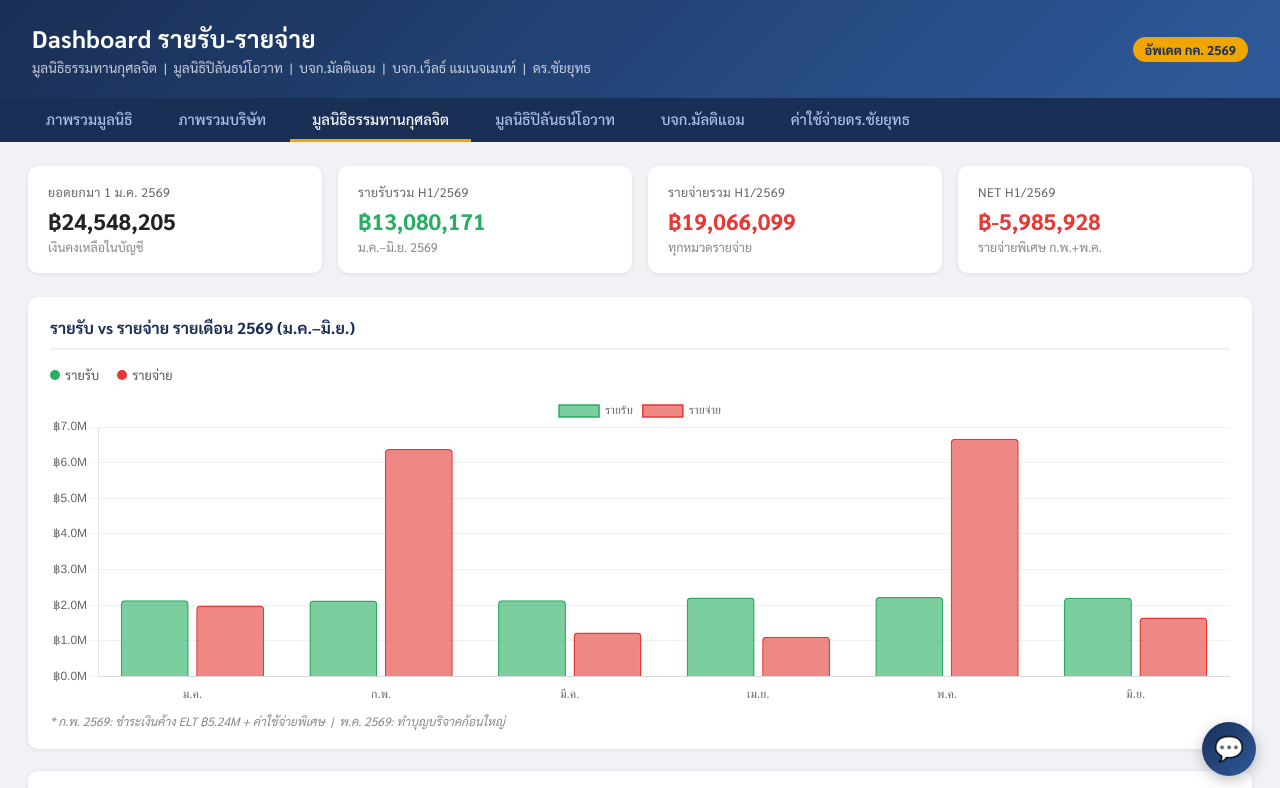
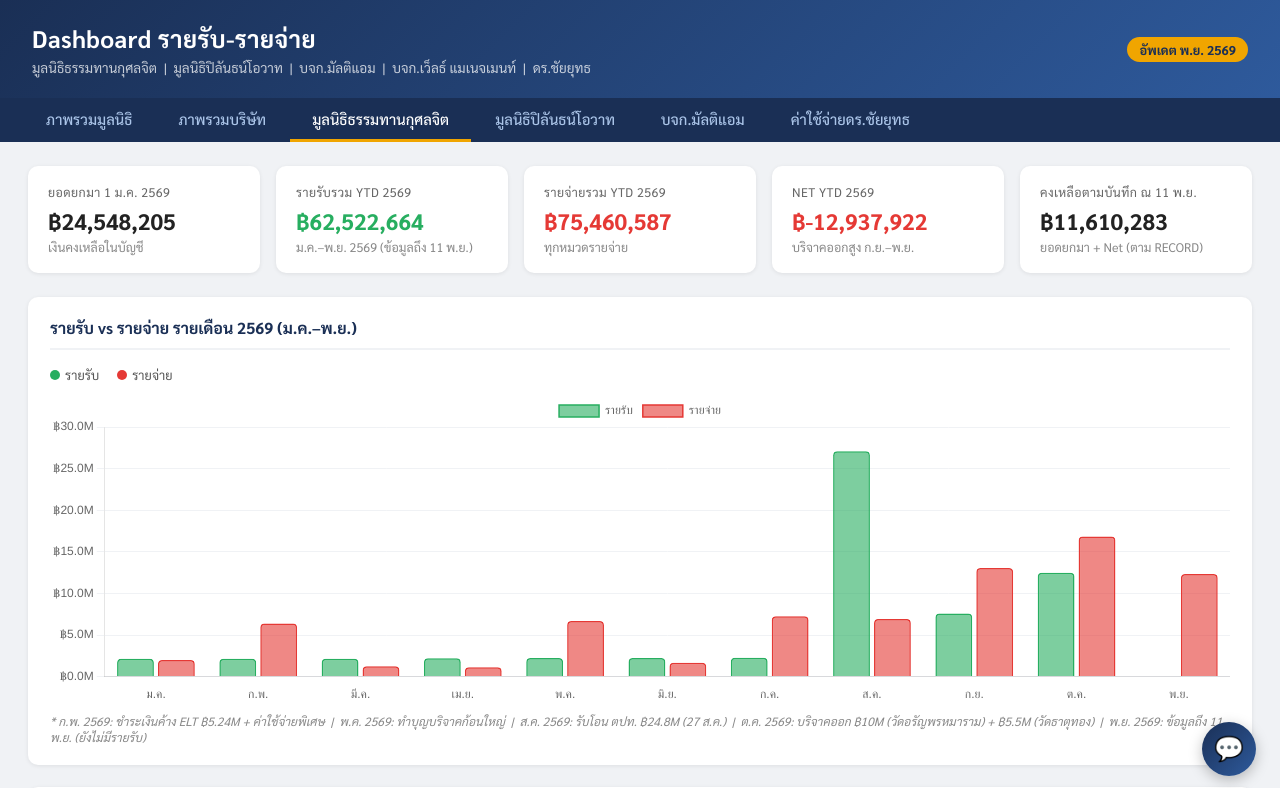
Before and after one commit to chaichatp/co-rev-exp-dashboard, a plain HTML site: page index.html in a window 1280 px wide. Both pictures are taken after a click on the element "มูลนิธิธรรมทานกุศลจิต". Shown: the top 788 px of the page. Drawn offline with nearby package versions, Linux system fonts and the light colour scheme.

Commit message:
Update MFSB/POF 2569 data through Nov (was stopped at June)
- Extend 2026 monthly tables/charts Jan-Jun -> Jan-Nov from RECORD sheets
  (MFSB through 11 Nov, POF through 10 Nov); H1 labels -> YTD 2569
- Refresh June, which was revised after the July snapshot: MFSB +20,000
  receipt (30/06), POF +175,644 of 25/06 expenses
- Add closing-balance card per foundation (opening + Net, per RECORD)
- Update annotations (Aug 24.8M inflow, Oct large donations, POF Oct 25.2M)
- Header badge: Jul -> Nov 2569

Co-Authored-By: Claude Sonnet 5.5 <noreply@anthropic.com>

```diff
--- a/index.html
+++ b/index.html
@@ -105,7 +105,7 @@ tr:hover td:first-child,tr:hover td:nth-child(2){background:#fafbff}
     <h1>Dashboard รายรับ-รายจ่าย</h1>
     <div class="sub">มูลนิธิธรรมทานกุศลจิต &nbsp;|&nbsp; มูลนิธิปิลันธน์โอวาท &nbsp;|&nbsp; บจก.มัลติแอม &nbsp;|&nbsp; บจก.เว็ลธ์ แมเนจเมนท์ &nbsp;|&nbsp; ดร.ชัยยุทธ</div>
   </div>
-  <div class="badge">อัพเดต กค. 2569</div>
+  <div class="badge">อัพเดต พ.ย. 2569</div>
 </header>
 
 <!-- Floating chatbot balloon -->
@@ -137,19 +137,20 @@ tr:hover td:first-child,tr:hover td:nth-child(2){background:#fafbff}
 <div id="tab-mfsb" class="page">
   <div class="cards">
     <div class="card"><div class="label">ยอดยกมา 1 ม.ค. 2569</div><div class="value">฿24,548,205</div><div class="sub">เงินคงเหลือในบัญชี</div></div>
-    <div class="card"><div class="label">รายรับรวม H1/2569</div><div class="value pos">฿13,080,171</div><div class="sub">ม.ค.–มิ.ย. 2569</div></div>
-    <div class="card"><div class="label">รายจ่ายรวม H1/2569</div><div class="value neg">฿19,066,099</div><div class="sub">ทุกหมวดรายจ่าย</div></div>
-    <div class="card"><div class="label">Net H1/2569</div><div class="value neg">฿-5,985,928</div><div class="sub">รายจ่ายพิเศษ ก.พ.+พ.ค.</div></div>
+    <div class="card"><div class="label">รายรับรวม YTD 2569</div><div class="value pos">฿62,522,664</div><div class="sub">ม.ค.–พ.ย. 2569 (ข้อมูลถึง 11 พ.ย.)</div></div>
+    <div class="card"><div class="label">รายจ่ายรวม YTD 2569</div><div class="value neg">฿75,460,587</div><div class="sub">ทุกหมวดรายจ่าย</div></div>
+    <div class="card"><div class="label">Net YTD 2569</div><div class="value neg">฿-12,937,922</div><div class="sub">บริจาคออกสูง ก.ย.–พ.ย.</div></div>
+    <div class="card"><div class="label">คงเหลือตามบันทึก ณ 11 พ.ย.</div><div class="value">฿11,610,283</div><div class="sub">ยอดยกมา + Net (ตาม RECORD)</div></div>
   </div>
 
   <div class="section">
-    <h2>รายรับ vs รายจ่าย รายเดือน 2569 (ม.ค.–มิ.ย.)</h2>
+    <h2>รายรับ vs รายจ่าย รายเดือน 2569 (ม.ค.–พ.ย.)</h2>
     <div class="legend">
       <span><span class="legend-dot" style="background:#27ae60"></span>รายรับ</span>
       <span><span class="legend-dot" style="background:#e53935"></span>รายจ่าย</span>
     </div>
     <div class="chart-wrap"><canvas id="mfsbBarChart2026"></canvas></div>
-    <p class="ann-label">* ก.พ. 2569: ชำระเงินค้าง ELT ฿5.24M + ค่าใช้จ่ายพิเศษ &nbsp;|&nbsp; พ.ค. 2569: ทำบุญบริจาคก้อนใหญ่</p>
+    <p class="ann-label">* ก.พ. 2569: ชำระเงินค้าง ELT ฿5.24M + ค่าใช้จ่ายพิเศษ &nbsp;|&nbsp; พ.ค. 2569: ทำบุญบริจาคก้อนใหญ่ &nbsp;|&nbsp; ส.ค. 2569: รับโอน ตปท. ฿24.8M (27 ส.ค.) &nbsp;|&nbsp; ต.ค. 2569: บริจาคออก ฿10M (วัดอรัญพรหมาราม) + ฿5.5M (วัดธาตุทอง) &nbsp;|&nbsp; พ.ย. 2569: ข้อมูลถึง 11 พ.ย. (ยังไม่มีรายรับ)</p>
   </div>
 
   <div class="section">
@@ -158,10 +159,10 @@ tr:hover td:first-child,tr:hover td:nth-child(2){background:#fafbff}
       <thead><tr><th>เดือน</th><th>รายรับ (฿)</th><th>รายจ่าย (฿)</th><th>Net Flow (฿)</th></tr></thead>
       <tbody id="mfsbTable2026"></tbody>
       <tfoot><tr style="background:#f8f9fa;font-weight:700">
-        <td>รวม H1/2569</td>
-        <td class="tpos">13,080,171</td>
-        <td class="tneg">-19,066,099</td>
-        <td class="tneg">-5,985,928</td>
+        <td>รวม ม.ค.–พ.ย. 2569</td>
+        <td class="tpos">62,522,664</td>
+        <td class="tneg">-75,460,587</td>
+        <td class="tneg">-12,937,922</td>
       </tr></tfoot>
     </table>
   </div>
@@ -197,19 +198,20 @@ tr:hover td:first-child,tr:hover td:nth-child(2){background:#fafbff}
 <div id="tab-pof" class="page">
   <div class="cards">
     <div class="card"><div class="label">ยอดยกมา 1 ม.ค. 2569</div><div class="value">฿16,820,052</div><div class="sub">เงินคงเหลือในบัญชี</div></div>
-    <div class="card"><div class="label">รายรับรวม H1/2569</div><div class="value pos">฿4,633,625</div><div class="sub">รับโอน ตปท. พ.ค.–มิ.ย.</div></div>
-    <div class="card"><div class="label">รายจ่ายรวม H1/2569</div><div class="value neg">฿4,628,956</div><div class="sub">ทำบุญบริจาค + ค่าดำเนินการ</div></div>
-    <div class="card"><div class="label">Net H1/2569</div><div class="value pos">฿+4,669</div><div class="sub">รายรับ ≈ รายจ่าย</div></div>
+    <div class="card"><div class="label">รายรับรวม YTD 2569</div><div class="value pos">฿34,546,025</div><div class="sub">รับโอน ตปท. พ.ค.–ต.ค. (ข้อมูลถึง 10 พ.ย.)</div></div>
+    <div class="card"><div class="label">รายจ่ายรวม YTD 2569</div><div class="value neg">฿11,941,329</div><div class="sub">ทำบุญบริจาค + ค่าดำเนินการ</div></div>
+    <div class="card"><div class="label">Net YTD 2569</div><div class="value pos">฿+22,604,696</div><div class="sub">รับโอน ต.ค. ฿25.2M</div></div>
+    <div class="card"><div class="label">คงเหลือตามบันทึก ณ 10 พ.ย.</div><div class="value">฿39,424,748</div><div class="sub">ยอดยกมา + Net (ตาม RECORD)</div></div>
   </div>
 
   <div class="section">
-    <h2>รายรับ vs รายจ่าย รายเดือน 2569 (ม.ค.–มิ.ย.)</h2>
+    <h2>รายรับ vs รายจ่าย รายเดือน 2569 (ม.ค.–พ.ย.)</h2>
     <div class="legend">
       <span><span class="legend-dot" style="background:#27ae60"></span>รายรับ</span>
       <span><span class="legend-dot" style="background:#e53935"></span>รายจ่าย</span>
     </div>
     <div class="chart-wrap"><canvas id="pofMonthlyBar"></canvas></div>
-    <p class="ann-label">* ม.ค.–เม.ย.: ไม่มีรายรับ (ทำบุญบริจาคอย่างเดียว) &nbsp;|&nbsp; พ.ค.–มิ.ย.: รับโอน ตปท.</p>
+    <p class="ann-label">* ม.ค.–เม.ย.: ไม่มีรายรับ (ทำบุญบริจาคอย่างเดียว) &nbsp;|&nbsp; พ.ค.–ต.ค.: รับโอน ตปท. (ต.ค. 4 ก้อน รวม ฿25.2M) &nbsp;|&nbsp; พ.ย.: ข้อมูลถึง 10 พ.ย.</p>
   </div>
 
   <div class="section">
@@ -218,7 +220,7 @@ tr:hover td:first-child,tr:hover td:nth-child(2){background:#fafbff}
       <thead><tr><th>เดือน</th><th>รายรับ (฿)</th><th>รายจ่าย (฿)</th><th>Net Flow (฿)</th></tr></thead>
       <tbody id="pofMonthlyTable"></tbody>
       <tfoot><tr style="background:#f8f9fa;font-weight:700">
-        <td>รวม H1/2569</td><td class="tpos">4,633,625</td><td class="tneg">-4,628,956</td><td class="tpos">+4,669</td>
+        <td>รวม ม.ค.–พ.ย. 2569</td><td class="tpos">34,546,025</td><td class="tneg">-11,941,329</td><td class="tpos">+22,604,696</td>
       </tr></tfoot>
     </table>
   </div>
@@ -340,8 +342,8 @@ tr:hover td:first-child,tr:hover td:nth-child(2){background:#fafbff}
     <table>
       <thead><tr><th>Entity</th><th>ประเภท</th><th>ข้อมูลล่าสุด</th><th>รายรับ (฿)</th><th>รายจ่าย (฿)</th><th>Net (฿)</th></tr></thead>
       <tbody>
-        <tr><td><strong>มูลนิธิ ธรรมทานกุศลจิต (MFSB)</strong></td><td>มูลนิธิ</td><td>H1/2569</td><td class="tpos">13,080,171</td><td class="tneg">19,066,099</td><td class="tneg">-5,985,928</td></tr>
-        <tr><td><strong>มูลนิธิ ปิลันธน์โอวาท (POF)</strong></td><td>มูลนิธิ</td><td>H1/2569</td><td class="tpos">4,633,625</td><td class="tneg">4,628,956</td><td class="tpos">+4,669</td></tr>
+        <tr><td><strong>มูลนิธิ ธรรมทานกุศลจิต (MFSB)</strong></td><td>มูลนิธิ</td><td>ม.ค.–พ.ย. 2569</td><td class="tpos">62,522,664</td><td class="tneg">75,460,587</td><td class="tneg">-12,937,922</td></tr>
+        <tr><td><strong>มูลนิธิ ปิลันธน์โอวาท (POF)</strong></td><td>มูลนิธิ</td><td>ม.ค.–พ.ย. 2569</td><td class="tpos">34,546,025</td><td class="tneg">11,941,329</td><td class="tpos">+22,604,696</td></tr>
         <tr><td><strong>ค่าใช้จ่ายดร.ชัยยุทธ</strong></td><td>ส่วนตัว</td><td>2568–2569</td><td>—</td><td class="tneg">450,726</td><td class="tneg">-450,726</td></tr>
       </tbody>
     </table>
@@ -350,17 +352,17 @@ tr:hover td:first-child,tr:hover td:nth-child(2){background:#fafbff}
   <div class="cards">
     <div class="card"><div class="label">MFSB – ยอดยกมา 2569</div><div class="value">฿24,548,205</div><div class="note">มูลนิธิ ธรรมทานกุศลจิต</div></div>
     <div class="card"><div class="label">POF – ยอดยกมา 1 ม.ค. 2569</div><div class="value">฿16,820,052</div><div class="note">มูลนิธิ ปิลันธน์โอวาท</div></div>
-    <div class="card"><div class="label">MFSB Net H1/2569</div><div class="value neg">฿-5,985,928</div><div class="note">รายจ่ายพิเศษ ก.พ.+พ.ค.</div></div>
-    <div class="card"><div class="label">POF Net H1/2569</div><div class="value pos">฿+4,669</div><div class="note">รายรับ ≈ รายจ่าย</div></div>
+    <div class="card"><div class="label">MFSB Net YTD 2569</div><div class="value neg">฿-12,937,922</div><div class="note">ม.ค.–พ.ย. (ถึง 11 พ.ย.)</div></div>
+    <div class="card"><div class="label">POF Net YTD 2569</div><div class="value pos">฿+22,604,696</div><div class="note">ม.ค.–พ.ย. (ถึง 10 พ.ย.)</div></div>
   </div>
 
   <div class="section">
-    <h2>เปรียบเทียบ MFSB vs POF — H1/2569 รายรับ / รายจ่าย / Net</h2>
+    <h2>เปรียบเทียบ MFSB vs POF — YTD 2569 (ม.ค.–พ.ย.) รายรับ / รายจ่าย / Net</h2>
     <div class="chart-wrap"><canvas id="summaryCompare"></canvas></div>
   </div>
 
   <div class="section">
-    <h2>MFSB รายรับรายเดือน H1/2569</h2>
+    <h2>MFSB รายรับรายเดือน 2569 (ม.ค.–พ.ย.)</h2>
     <div class="chart-wrap"><canvas id="sumIncomeBar"></canvas></div>
   </div>
 </div>
@@ -447,17 +449,18 @@ const chartOpts=(yUnit='M')=>({responsive:true,maintainAspectRatio:false,
   scales:{y:{ticks:{callback:v=>'฿'+(v/1e6).toFixed(1)+yUnit},grid:{color:'#f0f2f5'}},x:{grid:{display:false}}}});
 
 const months6=['ม.ค.','ก.พ.','มี.ค.','เม.ย.','พ.ค.','มิ.ย.'];
+const months11=['ม.ค.','ก.พ.','มี.ค.','เม.ย.','พ.ค.','มิ.ย.','ก.ค.','ส.ค.','ก.ย.','ต.ค.','พ.ย.'];
 const months12=['ม.ค.','ก.พ.','มี.ค.','เม.ย.','พ.ค.','มิ.ย.','ก.ค.','ส.ค.','ก.ย.','ต.ค.','พ.ย.','ธ.ค.'];
 const mnFullTh=['มกราคม','กุมภาพันธ์','มีนาคม','เมษายน','พฤษภาคม','มิถุนายน','กรกฎาคม','สิงหาคม','กันยายน','ตุลาคม','พฤศจิกายน','ธันวาคม'];
 
-// ─── MFSB 2026 (Jan–Jun, from RECORD) ───
-const mfsbRev2026=[2141916,2137112,2140229,2216803,2232356,2211755];
-const mfsbExp2026=[1995779,6381257,1236044,1120584,6672281,1660154];
-const mfsbNet2026=[146137,-4244144,904184,1096219,-4439925,551601];
+// ─── MFSB 2026 (Jan–Nov 11, from RECORD) ───
+const mfsbRev2026=[2141916,2137112,2140229,2216803,2232356,2231755,2266108,27084746,7578559,12493080,0];
+const mfsbExp2026=[1995779,6381257,1236044,1120584,6672281,1660154,7258152,6933152,13052133,16834105,12316944];
+const mfsbNet2026=[146137,-4244144,904184,1096219,-4439925,571601,-4992044,20151594,-5473574,-4341025,-12316944];
 
 // Populate MFSB 2026 table
 const mfsb26Tbody=document.getElementById('mfsbTable2026');
-[0,1,2,3,4,5].forEach(i=>{
+[0,1,2,3,4,5,6,7,8,9,10].forEach(i=>{
   const n=mfsbNet2026[i];
   const r=document.createElement('tr');
   r.innerHTML=`<td>${mnFullTh[i]} 2569</td>
@@ -467,7 +470,7 @@ const mfsb26Tbody=document.getElementById('mfsbTable2026');
   mfsb26Tbody.appendChild(r);
 });
 
-new Chart(document.getElementById('mfsbBarChart2026'),{type:'bar',data:{labels:months6,datasets:[
+new Chart(document.getElementById('mfsbBarChart2026'),{type:'bar',data:{labels:months11,datasets:[
   {label:'รายรับ',data:mfsbRev2026,backgroundColor:GREEN+'99',borderColor:GREEN,borderWidth:1.5,borderRadius:4},
   {label:'รายจ่าย',data:mfsbExp2026,backgroundColor:RED+'99',borderColor:RED,borderWidth:1.5,borderRadius:4}
 ]},options:chartOpts()});
@@ -497,13 +500,13 @@ new Chart(document.getElementById('mfsbBarChart2025'),{type:'bar',data:{labels:m
   scales:{y:{ticks:{callback:v=>'฿'+(v/1e6).toFixed(1)+'M'},grid:{color:'#f0f2f5'}},
     x:{grid:{display:false},ticks:{font:{size:10}}}}}});
 
-// ─── POF 2026 (Jan–Jun, from RECORD) ───
-const pofRev2026=[0,0,0,0,3095100,1538525];
-const pofExp2026=[3200,412300,1417938,338000,810000,1647518];
-const pofNet2026=[-3200,-412300,-1417938,-338000,2285100,-108993];
+// ─── POF 2026 (Jan–Nov 10, from RECORD) ───
+const pofRev2026=[0,0,0,0,3095100,1538525,1577950,1577000,1568925,25188525,0];
+const pofExp2026=[3200,412300,1417938,338000,810000,1823162,1191016,2544649,2448064,680000,273000];
+const pofNet2026=[-3200,-412300,-1417938,-338000,2285100,-284637,386934,-967649,-879139,24508525,-273000];
 
 const pof26Tbody=document.getElementById('pofMonthlyTable');
-[0,1,2,3,4,5].forEach(i=>{
+[0,1,2,3,4,5,6,7,8,9,10].forEach(i=>{
   const n=pofNet2026[i];
   const r=document.createElement('tr');
   r.innerHTML=`<td>${mnFullTh[i]} 2569</td>
@@ -513,7 +516,7 @@ const pof26Tbody=document.getElementById('pofMonthlyTable');
   pof26Tbody.appendChild(r);
 });
 
-new Chart(document.getElementById('pofMonthlyBar'),{type:'bar',data:{labels:months6,datasets:[
+new Chart(document.getElementById('pofMonthlyBar'),{type:'bar',data:{labels:months11,datasets:[
   {label:'รายรับ',data:pofRev2026,backgroundColor:GREEN+'99',borderColor:GREEN,borderWidth:1.5,borderRadius:4},
   {label:'รายจ่าย',data:pofExp2026,backgroundColor:RED+'99',borderColor:RED,borderWidth:1.5,borderRadius:4}
 ]},options:chartOpts()});
@@ -610,16 +613,16 @@ new Chart(document.getElementById('mamAnnualChart'),{type:'bar',data:{
 new Chart(document.getElementById('summaryCompare'),{type:'bar',data:{
   labels:['รายรับ','รายจ่าย','Net'],
   datasets:[
-    {label:'MFSB (H1/2569)',data:[13080171,19066099,-5985928],
+    {label:'MFSB (YTD 2569)',data:[62522664,75460587,-12937922],
       backgroundColor:[GREEN+'99',RED+'99',BLUE+'99'],borderColor:[GREEN,RED,BLUE],borderWidth:1.5,borderRadius:5},
-    {label:'POF (H1/2569)',data:[4633625,4628956,4669],
+    {label:'POF (YTD 2569)',data:[34546025,11941329,22604696],
       backgroundColor:[GREEN+'55',RED+'55',BLUE+'55'],borderColor:[GREEN,RED,BLUE],
       borderWidth:1.5,borderRadius:5,borderDash:[4,4]}
   ]},options:{responsive:true,maintainAspectRatio:false,
   plugins:{tooltip:{callbacks:{label:c=>(c.raw<0?'-':'')+'฿'+fmt(c.raw)}}},
   scales:{y:{ticks:{callback:v=>'฿'+(v/1e6).toFixed(1)+'M'},grid:{color:'#f0f2f5'}},x:{grid:{display:false}}}}});
 
-new Chart(document.getElementById('sumIncomeBar'),{type:'bar',data:{labels:months6,datasets:[
+new Chart(document.getElementById('sumIncomeBar'),{type:'bar',data:{labels:months11,datasets:[
   {label:'รายรับ MFSB 2569',data:mfsbRev2026,backgroundColor:BLUE+'99',borderColor:BLUE,borderWidth:1.5,borderRadius:4}
 ]},options:{responsive:true,maintainAspectRatio:false,
   plugins:{tooltip:{callbacks:{label:c=>'฿'+fmt(c.raw)}}},
```
